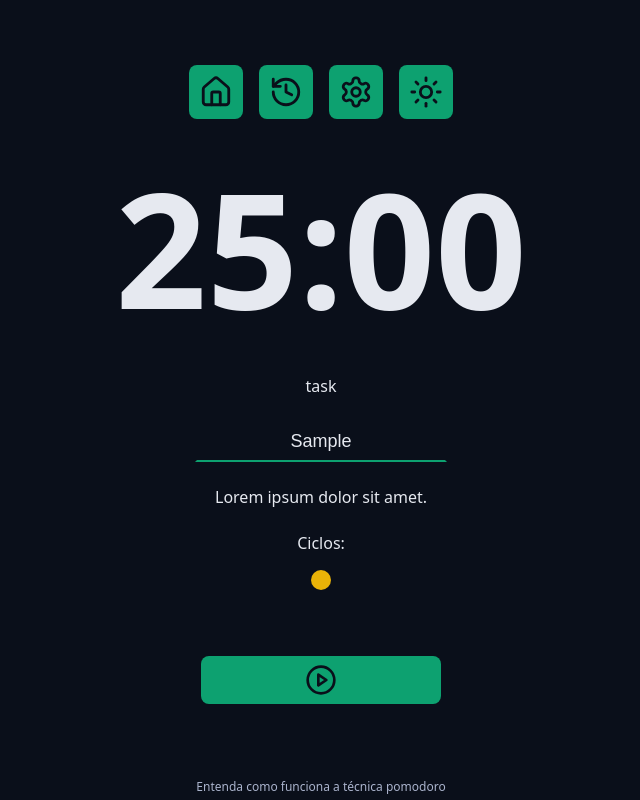
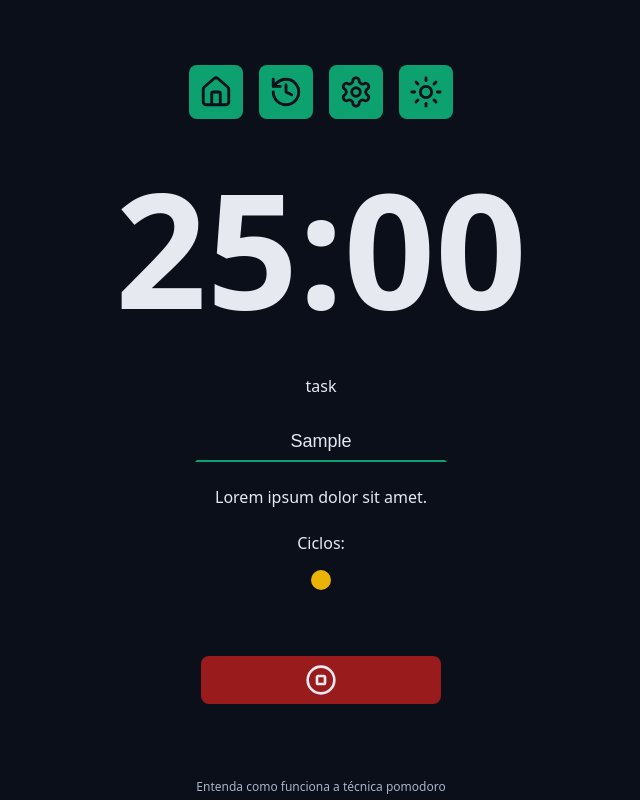
Before and after one commit to MarcosSilvaDev/chronos-pomodoro, a React (Vite) app: page / in a window 1280 px wide. Both pictures are taken after typing "Sample" into the empty fields and a click on the button "Iniciar nova tarefa". Shown: the part 216-1016 px from the top of the page, without its empty margins (319-959 px from the left). Built offline with nearby package versions, Linux system fonts and the light colour scheme.

Commit message:
Resolvendo o bug do botão de enviar o form e lógica da troca dos botões

```diff
--- a/src/components/MainForm/index.tsx
+++ b/src/components/MainForm/index.tsx
@@ -1,4 +1,4 @@
-import { PlayCircleIcon } from 'lucide-react';
+import { PlayCircleIcon, StopCircleIcon } from 'lucide-react';
 import { Cycles } from '../Cycles';
 import { DefaultButton } from '../DefaultButton';
 import { DefaultInput } from '../DefaultInput';
@@ -55,6 +55,18 @@ export function MainForm() {
     });
   }
 
+  function handleInterruptTask() {
+    setState(prevState => {
+      return {
+        ...prevState,
+        config: { ...prevState.config },
+        activeTask: null,
+        secondsRemaining: 0,
+        formattedSecondsRemaining: '00:00',
+      };
+    });
+  }
+
   return (
     <form onSubmit={handleCreateNewTask} className='form' action=''>
       <div className='formRow'>
@@ -64,7 +76,7 @@ export function MainForm() {
           type='text'
           /// usa-se useRef quando não importa o que o usuario digita
           ref={taskNameInput} // manda o input para o "taskNameInput"
-          disabled={!!state.activeTask}
+          disabled={!!state.activeTask} // for diferente de null
         />
       </div>
 
@@ -79,7 +91,27 @@ export function MainForm() {
       )}
 
       <div className='formRow'>
-        <DefaultButton icon={<PlayCircleIcon />} />
+        {!state.activeTask && ( //se activeTask  = null
+          <DefaultButton
+            aria-label='Iniciar nova tarefa'
+            title='Iniciar nova tarefa'
+            type='submit'
+            icon={<PlayCircleIcon />}
+            key='botao_submit'
+          />
+        )}
+
+        {!!state.activeTask && (
+          <DefaultButton
+            aria-label='Parar tarefa'
+            title='Parar tarefa'
+            type='button'
+            color='red'
+            icon={<StopCircleIcon />}
+            onClick={handleInterruptTask}
+            key='botao_button' //evita o submit
+          />
+        )}
       </div>
     </form>
   );
```
